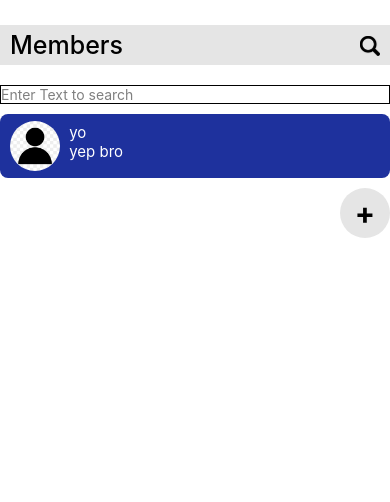
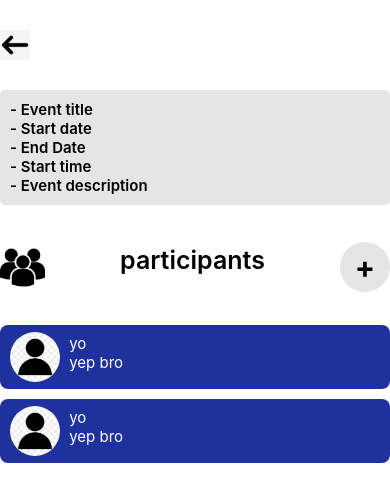
Before and after one commit to BLADEHEDA/Event-App, a React Native app: screen / in a window 390 px wide. Shown: the top 502 px of the page. Built offline with nearby package versions, Linux system fonts and the light colour scheme.

Commit message:
commits doen , chnges to be done

```diff
--- a/App.tsx
+++ b/App.tsx
@@ -10,6 +10,7 @@ import CreateEvemt from './screens/CreateEvemt';
 import CreateMember from './screens/CreateMember';
 import Event from './src/screens/Event';
 import Member from './src/screens/Member';
+import EventDetails from './src/screens/EventDetails';
 
 
 // import React from 'react'
@@ -24,7 +25,8 @@ const App = () => {
       {/* <Navigation/> */}
       {/* <CreateEvemt/> */}
       {/* <Event/> */}
-      <Member/>
+      {/* <Member/> */}
+      <EventDetails/>
       {/* <CreateMember/> */}
     </View>
     // </ScrollView>
--- /dev/null
+++ b/src/screens/EventDetails.tsx
@@ -0,0 +1,80 @@
+import { Image, SafeAreaView, StyleSheet, Text, View } from 'react-native'
+import React from 'react'
+import BtnPlus from '../component/shared/BtnPlus'
+import MemberComponent from '../component/shared/MemeberComponent'
+
+const EventDetails = () => {
+    const image = require('../Assets/backarrow.png')
+    const persons = require('../Assets/multiple.png')
+  return (
+    <SafeAreaView  style={styles.container} >
+    <View>
+        <Image source={image} style={styles.image} />
+    </View>
+    <View style={styles.Eventdetails} >
+    <Text style={styles.texts}>- Event title</Text>
+    <Text style={styles.texts}>- Start date</Text>
+    <Text style={styles.texts}>- End Date</Text>
+    <Text style={styles.texts}>- Start time</Text>
+    <Text style={styles.texts}>- Event description</Text>
+    </View>
+    <View style={styles.textcontainer}>
+        <View >
+            <Image source={persons} style={styles.image1} /></View>
+        <View><Text style={styles.texts1}>participants</Text></View>
+        <View style={styles.texts2}><BtnPlus/></View>
+    </View>
+    <View>
+        <MemberComponent/>
+        <MemberComponent/>
+    </View>
+
+    </SafeAreaView>
+  )
+}
+
+export default EventDetails
+
+const styles = StyleSheet.create({
+    container:{
+        marginTop:30,
+        paddingHorizontal:15,
+    },
+    image:{
+        height:30,
+        width:30,
+        marginBottom:30,
+    },
+    image1:{
+        height:45,
+        width:45,
+        marginBottom:30,
+    },
+    Eventdetails:{
+        padding:10,
+        backgroundColor:'#E5E5E5',
+        borderRadius:5,
+        marginBottom:40,
+    },
+    texts:{
+        color:'black',
+        fontSize:15,
+        fontWeight:'600'
+    },
+    texts1:{
+        color:'black',
+        fontSize:25,
+        fontWeight:'600'
+    },
+    texts2:{
+    marginTop:-3
+
+    },
+    textcontainer:{
+        flexDirection:'row',
+        justifyContent:'space-between',
+        // borderWidth:1,
+        // borderColor:'black',
+        marginBottom:5,
+    }
+})
```
Also changed, not shown: src/Assets/backarrow.png (added), src/Assets/multiple.png (added).
